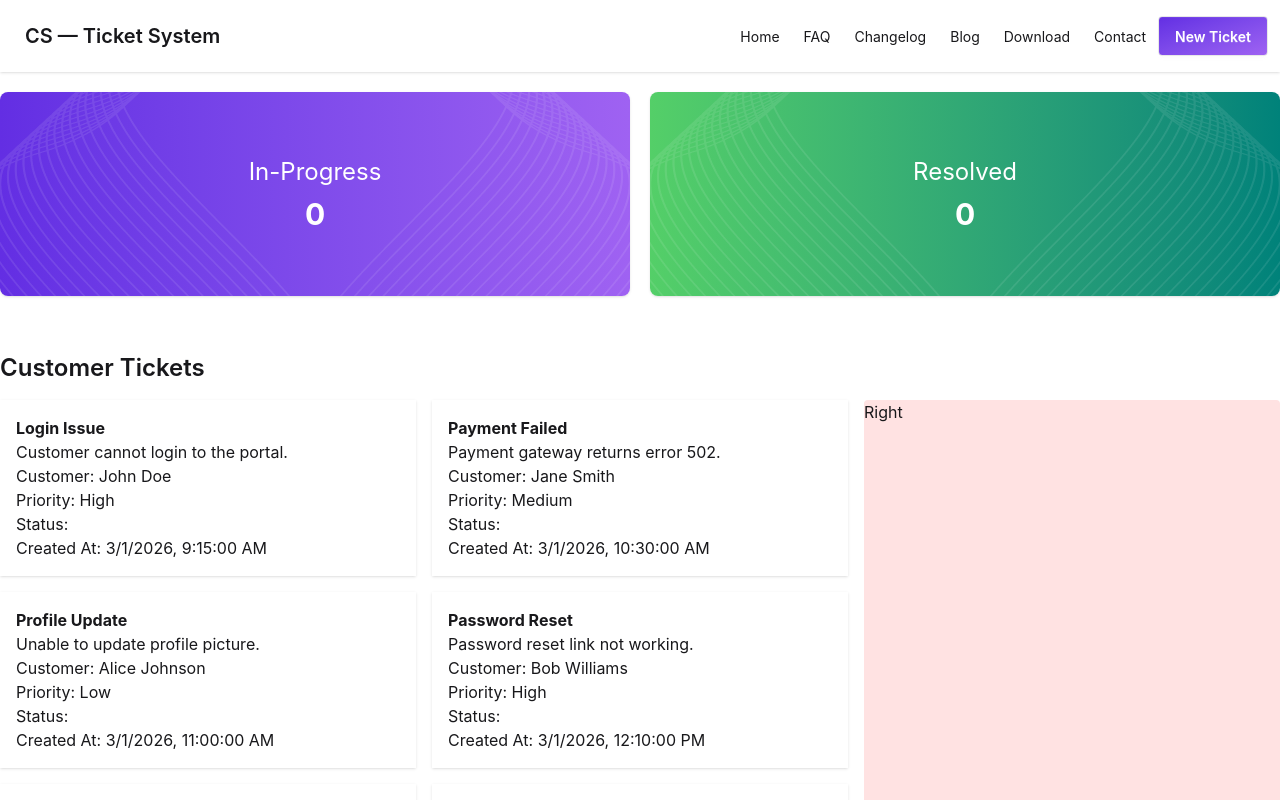
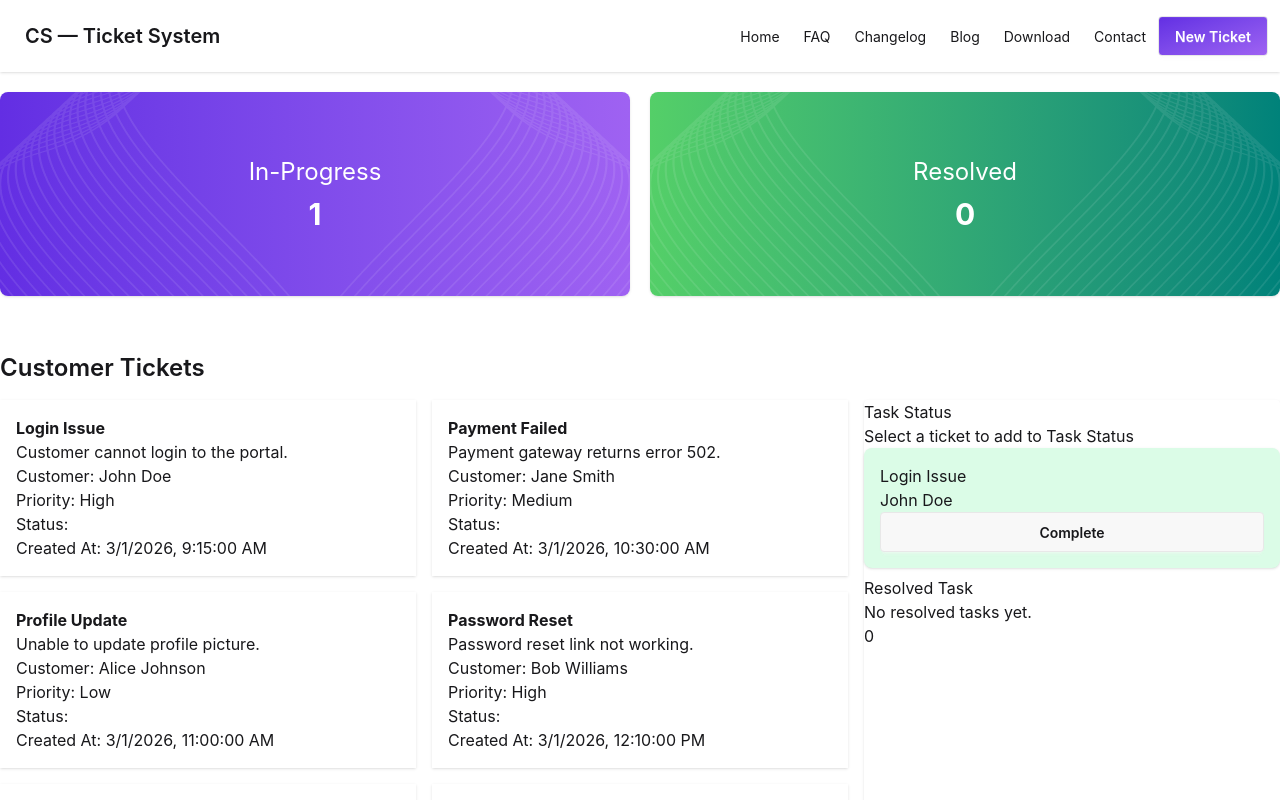
Before and after one commit to soheldev-codes/CustomerTicket, a React (Vite) app: page / in a window 1280 px wide. Both pictures are taken after a click on the element 208 px from the left and 488 px from the top of the page. Shown: the top 800 px of the page. Built offline with nearby package versions, Linux system fonts and the light colour scheme.

Commit message:
curd click and show progressbar section

```diff
--- a/src/App.jsx
+++ b/src/App.jsx
@@ -1,3 +1,4 @@
+import { useState } from "react";
 import "./App.css";
 import Dashbord from "./Components/Dashbord/Dashbord";
 import MainSection from "./Components/MainSection/MainSection";
@@ -6,11 +7,52 @@ import NavMenu from "./Components/NavMenu/NavMenu";
 import { tickets } from "./Data/Data";
 
 function App() {
+  const [allTickets, setAllTickets] = useState([...tickets]);
+
+  const [inProgressTickets, setInProgressTickets] = useState([]);
+  const [resolvedTickets, setResolvedTickets] = useState([]);
+
+  // Card click
+  const handleCardBtn = (ticketId) => {
+    const remaining = allTickets.find((ticket) => ticket.id === ticketId);
+    const updateStatus = { ...remaining, status: "inprogress" };
+    setInProgressTickets([...inProgressTickets, updateStatus]);
+
+    // const ticket = allTickets.find((t) => t.id === ticketId);
+    // if (ticket)
+    //   setInProgressTickets((prev) => [
+    //     ...prev,
+    //     { ...ticket, status: "inprogress" },
+    //   ]);
+  };
+
+  // Complete button click
+  const handleComplete = (ticketId) => {
+    // Remove from inProgress
+    setInProgressTickets((prev) => prev.filter((t) => t.id !== ticketId));
+    // Add to resolved
+    setResolvedTickets((prev) => [
+      ...prev,
+      { ...allTickets, status: "resolved" },
+    ]);
+    // Remove from allTickets
+    setAllTickets((prev) => prev.filter((t) => t.id !== ticketId));
+  };
+
   return (
     <div className="">
       <NavMenu />
-      <Dashbord tickets={tickets} />
-      <MainSection tickets={tickets} />
+      <Dashbord
+        inProgressTickets={inProgressTickets}
+        resolvedTickets={resolvedTickets}
+      />
+      <MainSection
+        inProgressTickets={inProgressTickets}
+        resolvedTickets={resolvedTickets}
+        handleCardBtn={handleCardBtn}
+        handleComplete={handleComplete}
+        tickets={allTickets}
+      />
     </div>
   );
 }
--- a/src/Components/Dashbord/Dashbord.jsx
+++ b/src/Components/Dashbord/Dashbord.jsx
@@ -1,23 +1,18 @@
 import DashboarCard from "../DashbordCard/DashboarCard";
 
-const Dashbord = ({ tickets }) => {
-  const inProgressCount = tickets.filter(
-    (t) => t.status === "inprogress",
-  ).length;
-  const resolvedCount = tickets.filter((t) => t.status === "resolved").length;
-
+const Dashbord = ({ inProgressTickets, resolvedTickets }) => {
   return (
     <div className="container mx-auto 5-5">
       <div className="flex justify-center mt-5 gap-5">
         <DashboarCard
           gradientColor="bg-gradient-to-r from-[#632EE3] to-[#9F62F2] "
           title="In-Progress"
-          count={inProgressCount}
+          count={inProgressTickets.length}
         />
         <DashboarCard
           gradientColor="bg-gradient-to-r from-[#54CF68] to-[#00827A]"
           title="Resolved"
-          count={resolvedCount}
+          count={resolvedTickets.length}
         />
       </div>
     </div>
--- a/src/Components/MainSection/MainSection.jsx
+++ b/src/Components/MainSection/MainSection.jsx
@@ -1,8 +1,14 @@
 import React from "react";
 import SingleTicket from "../SingleTicket/SingleTicket";
 
-const MainSection = ({ tickets }) => {
-  console.log(tickets);
+const MainSection = ({
+  tickets,
+  inProgressTickets,
+  resolvedTickets,
+  handleCardBtn,
+  handleComplete,
+}) => {
+  console.log(resolvedTickets);
   return (
     <div className="container mx-auto mt-10 gap-5">
       <h2 className="text-2xl font-semibold py-4">Customer Tickets</h2>
@@ -10,11 +16,48 @@ const MainSection = ({ tickets }) => {
         <div className="  col-span-8 rounded ">
           <div className="grid grid-cols-2 gap-4">
             {tickets.map((ticket) => (
-              <SingleTicket key={ticket.id} ticket={ticket} />
+              <SingleTicket
+                handleCardBtn={handleCardBtn}
+                key={ticket.id}
+                ticket={ticket}
+              />
             ))}
           </div>
         </div>
-        <div className="bg-red-100  col-span-4 rounded">Right</div>
+        <div className="shadow  col-span-4 rounded">
+          <div>
+            <h2>Task Status</h2>
+            <p>Select a ticket to add to Task Status</p>
+
+            <div>
+              {inProgressTickets.map((ticket) => (
+                <div
+                  key={ticket.id}
+                  className="card p-4 mb-2 shadow bg-green-100"
+                >
+                  <p>{ticket.title}</p>
+                  <p>{ticket.customer}</p>
+                  <button
+                    className="btn"
+                    onClick={() => handleComplete(ticket.id)}
+                  >
+                    Complete
+                  </button>
+                </div>
+              ))}
+            </div>
+          </div>
+          <div>
+            <h2>Resolved Task</h2>
+            <p>No resolved tasks yet.</p>
+            {resolvedTickets.length}
+            <div>
+              {resolvedTickets.map((ticket) => (
+                <p key={ticket.id}>{ticket.title}</p>
+              ))}
+            </div>
+          </div>
+        </div>
       </div>
     </div>
   );
--- a/src/Components/SingleTicket/SingleTicket.jsx
+++ b/src/Components/SingleTicket/SingleTicket.jsx
@@ -1,7 +1,9 @@
-const SingleTicket = ({ ticket }) => {
-  console.log(ticket);
+const SingleTicket = ({ ticket, handleCardBtn }) => {
   return (
-    <div className=" p-4 shadow cursor-pointer">
+    <div
+      onClick={() => handleCardBtn(ticket.id)}
+      className=" p-4 shadow cursor-pointer"
+    >
       <h3 className="font-bold">{ticket?.title}</h3>
       <p>{ticket?.description}</p>
       <p>Customer: {ticket?.customer}</p>
```
